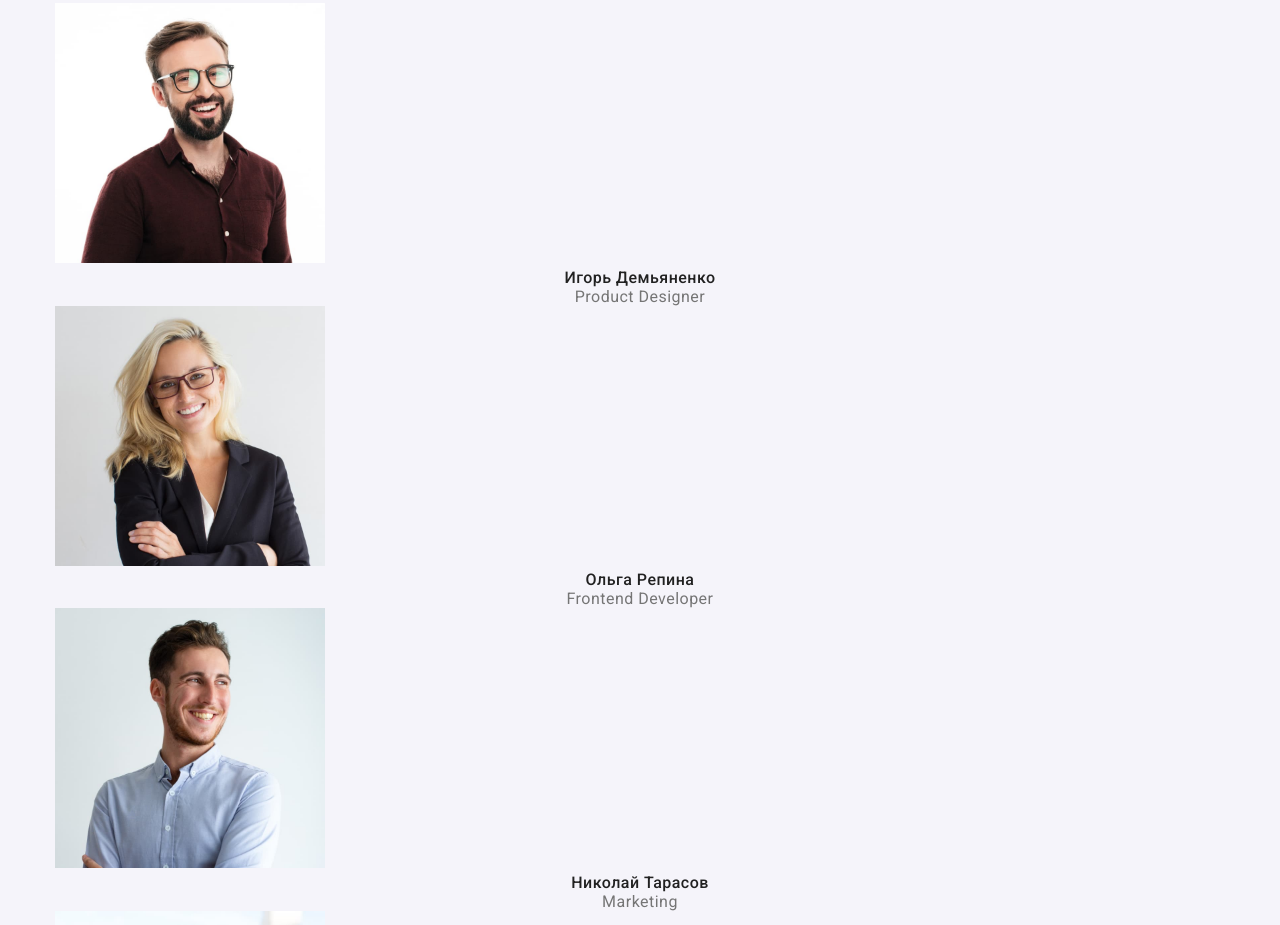
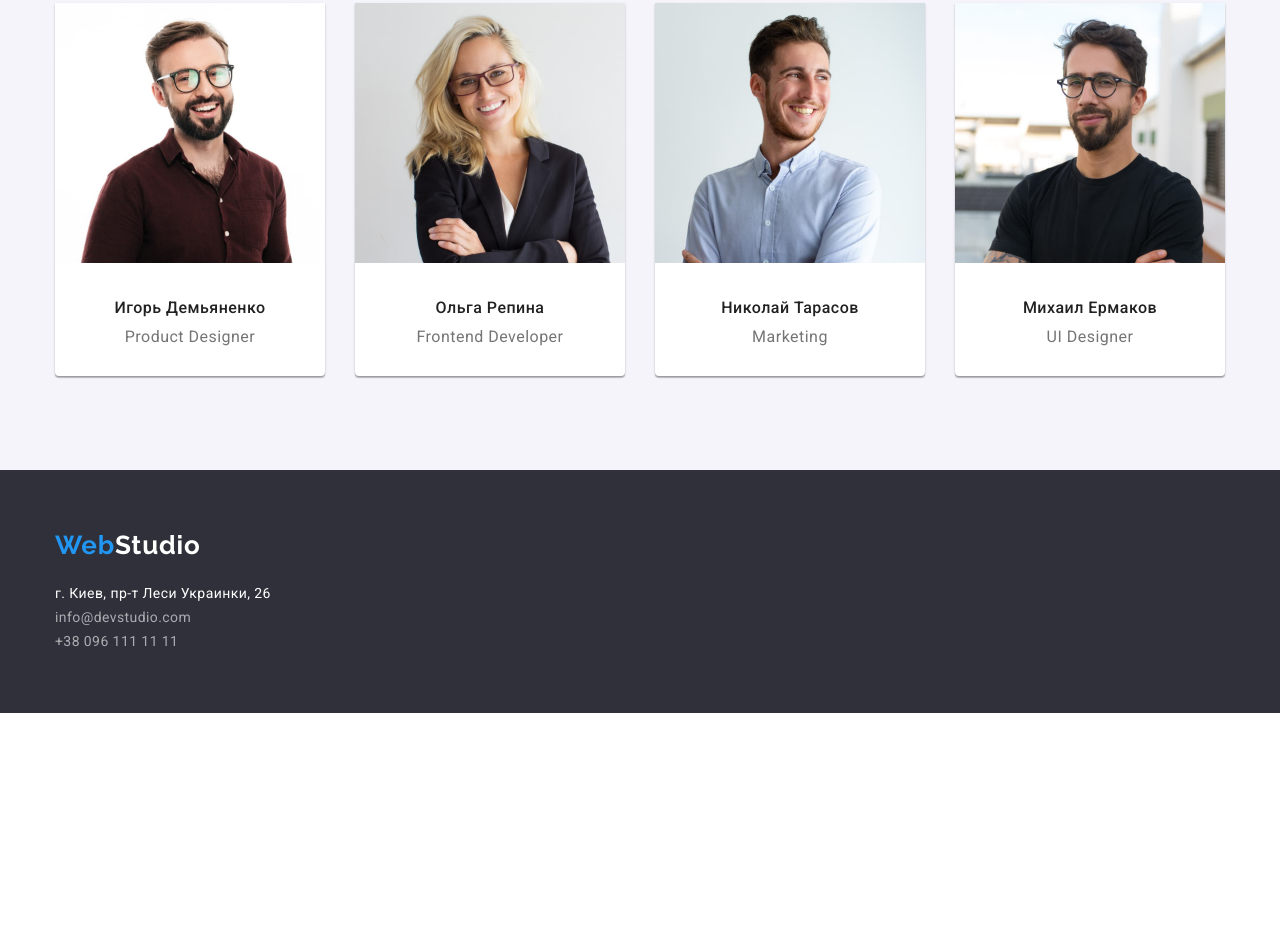
Before and after one commit to Sergey-Naumenko/goit-markup-hw-03, a plain HTML site: page index.html in a window 1280 px wide. Shown: the part 1633-2558 px from the top of the page. After the commit the page ends 2346 px from the top, so only its background shows below. Drawn offline with nearby package versions, Linux system fonts and the light colour scheme.

Commit message:
add fin commit studio

```diff
--- a/css/styles.css
+++ b/css/styles.css
@@ -232,19 +232,30 @@ padding-bottom: 200px;
 
 .services-list {
     display: flex;
-    flex-direction: row;
     gap: 30px;
     padding-bottom: 94px;
 }
 
 /* Team */
 
+.section-team {background-color: var(--bg-cl-light);}
+
 .team-title {
     padding-top: 94px;
     padding-bottom: 50px;
 }
 
-.section-team {background-color: var(--bg-cl-light);}
+.team-item {
+background: #FFFFFF;
+box-shadow: 0px 1px 3px rgba(0, 0, 0, 0.12), 0px 1px 1px rgba(0, 0, 0, 0.14), 0px 2px 1px rgba(0, 0, 0, 0.2);
+border-radius: 0px 0px 4px 4px;
+}
+
+.team-list {
+    display: flex;
+    gap: 30px;
+    padding-bottom: 94px;
+}
 
 .team-item-title {
     font-weight: 500;
@@ -252,6 +263,7 @@ padding-bottom: 200px;
     line-height: calc(19 / 16);
     text-align: center;
     letter-spacing: 0.03em;
+    margin-bottom: 10px;
 
 }
 
@@ -262,6 +274,11 @@ padding-bottom: 200px;
     letter-spacing: 0.03em;
     color: var(--secondary-txt-cl);
 
+}
+
+.team-wrapper {
+    padding-top: 30px;
+    padding-bottom: 30px;
 }
 
 /* Footer */
@@ -276,6 +293,9 @@ padding-bottom: 200px;
     font-size: 26px;
     line-height: calc(31 / 26);
     letter-spacing: 0.03em;
+    display: flex;
+    padding-top: 60px;
+    margin-bottom: 20px;
 }
 
 .logo-text-white {
@@ -284,6 +304,10 @@ padding-bottom: 200px;
 
 .logo-text-accent {
     color: var(--accent-txt-cl);
+}
+
+.address {
+    padding-bottom: 60px;
 }
 
 .address-link-map {
--- a/index.html
+++ b/index.html
@@ -107,23 +107,31 @@
 				<ul class="team-list list">
 					<li class="team-item">
 						<img class="team-item-img" src="./images/team/img_1.jpeg" alt="Игорь Демьяненко" width="270" />
+						<div class="team-wrapper">
 						<h3 class="team-item-title">Игорь Демьяненко</h3>
 						<p class="team-item-text" lang="eu">Product Designer</p>
+					</div>
 					</li>
 					<li class="team-item">
 						<img class="team-item-img" src="./images/team/img_2.jpeg" alt="Ольга Репина" width="270" />
+						<div class="team-wrapper">
 						<h3 class="team-item-title">Ольга Репина</h3>
 						<p class="team-item-text" lang="eu">Frontend Developer</p>
+					</div>
 					</li>
 					<li class="team-item">
 						<img class="team-item-img" src="./images/team/img_3.jpeg" alt="Николай Тарасов" width="270" />
+						<div class="team-wrapper">
 						<h3 class="team-item-title">Николай Тарасов</h3>
 						<p class="team-item-text" lang="eu">Marketing</p>
+					</div>
 					</li>
 					<li class="team-item">
 						<img class="team-item-img" src="./images/team/img_4.jpeg" alt="Михаил Ермаков" width="270" />
+						<div class="team-wrapper">
 						<h3 class="team-item-title">Михаил Ермаков</h3>
 						<p class="team-item-text" lang="eu">UI Designer</p>
+					</div>
 					</li>
 				</ul>
 			</div>
@@ -133,8 +141,7 @@
 		<footer class="footer">
 			<div class="container">
 			<a class="logo-footer link" href="/">
-				<span class="logo-text-accent">Web</span>
-				<span class="logo-text-white">Studio</span>
+				<span class="logo-text-accent">Web</span><span class="logo-text-white">Studio</span>
 			</a>
 			<address class="address">
 				<ul class="address-list list">
```
